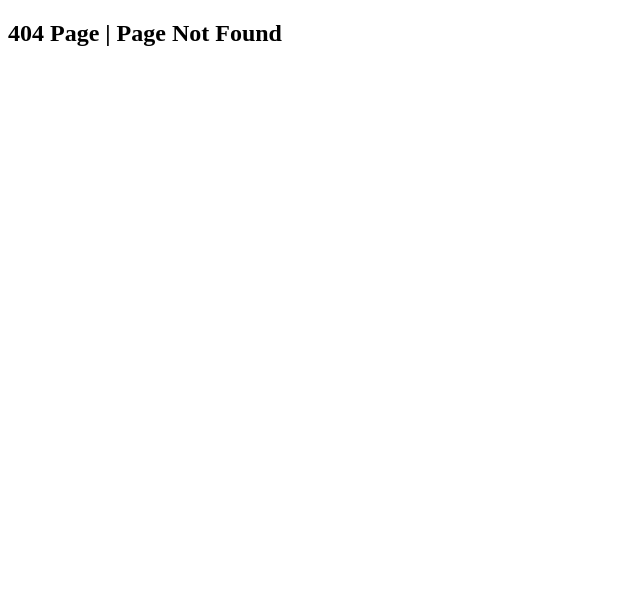
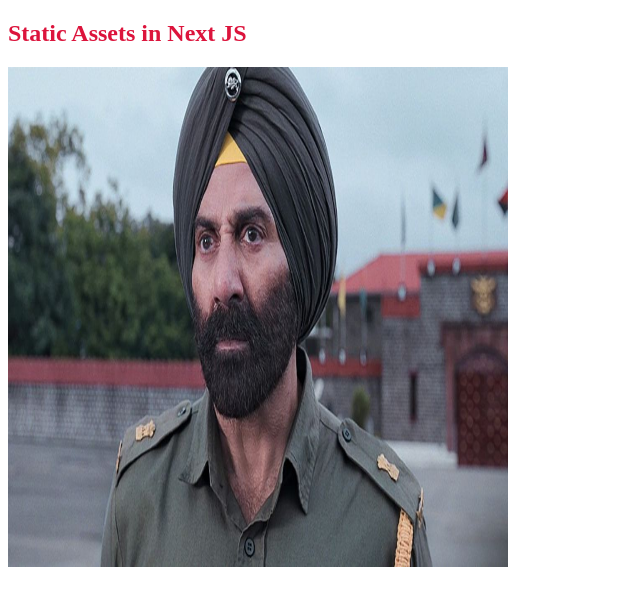
Before and after one commit to Rishab-RajHR/NextJS-Common-Layout, a Next.js app: page /static-assets in a window 1280 px wide. Before the commit this address had no page. Shown: the top 606 px of the page, without its empty margins (0-640 px from the left). Built offline with nearby package versions, Linux system fonts and the light colour scheme.

Commit message:
Static Assets

```diff
--- /dev/null
+++ b/public/script.js
@@ -0,0 +1 @@
+alert("Hello Bro")
--- /dev/null
+++ b/public/style.css
@@ -0,0 +1,3 @@
+h2{
+  color: crimson;
+}
--- a/src/app/layout.js
+++ b/src/app/layout.js
@@ -25,10 +25,13 @@
         <link rel="preconnect" href="https://fonts.gstatic.com" crossorigin />
        <link href="https://fonts.googleapis.com/css2?family=Fredoka:wght@300..700&family=Outfit:wght@100..900&family=Playfair:ital,opsz,wght@0,5..1200,300..900;1,5..1200,300..900&family=Pontano+Sans:wght@300..700&family=Poppins:ital,wght@0,100;0,500;1,100&family=Rethink+Sans:ital,wght@0,400..800;1,400..800&family=Roboto:ital,wght@0,100..900;1,100..900&display=swap" rel="stylesheet" /></link>
       </head> */}
+      {/* <head>
+        <script src="/feature.js" async />
+      </head> */}
       <head>
-        <script src="/feature.js" async />
+         <link rel="stylesheet" href="/style.css" />
+         < script src="/script.js" async/>
       </head>
-
       <body className={`${geistSans.variable} ${geistMono.variable}`}>
         {children}
       </body>
--- /dev/null
+++ b/src/app/static-assets/page.js
@@ -0,0 +1,12 @@
+
+const StaticAssets = () => {
+  return (
+    <>
+     <h2>Static Assets in Next JS</h2>
+     <img src="/border.jpg" alt="Boy Image" width={500} height={500}
+     />
+    </>
+  )
+}
+
+export default StaticAssets;
```
Also changed, not shown: public/Border.jpg (added).
